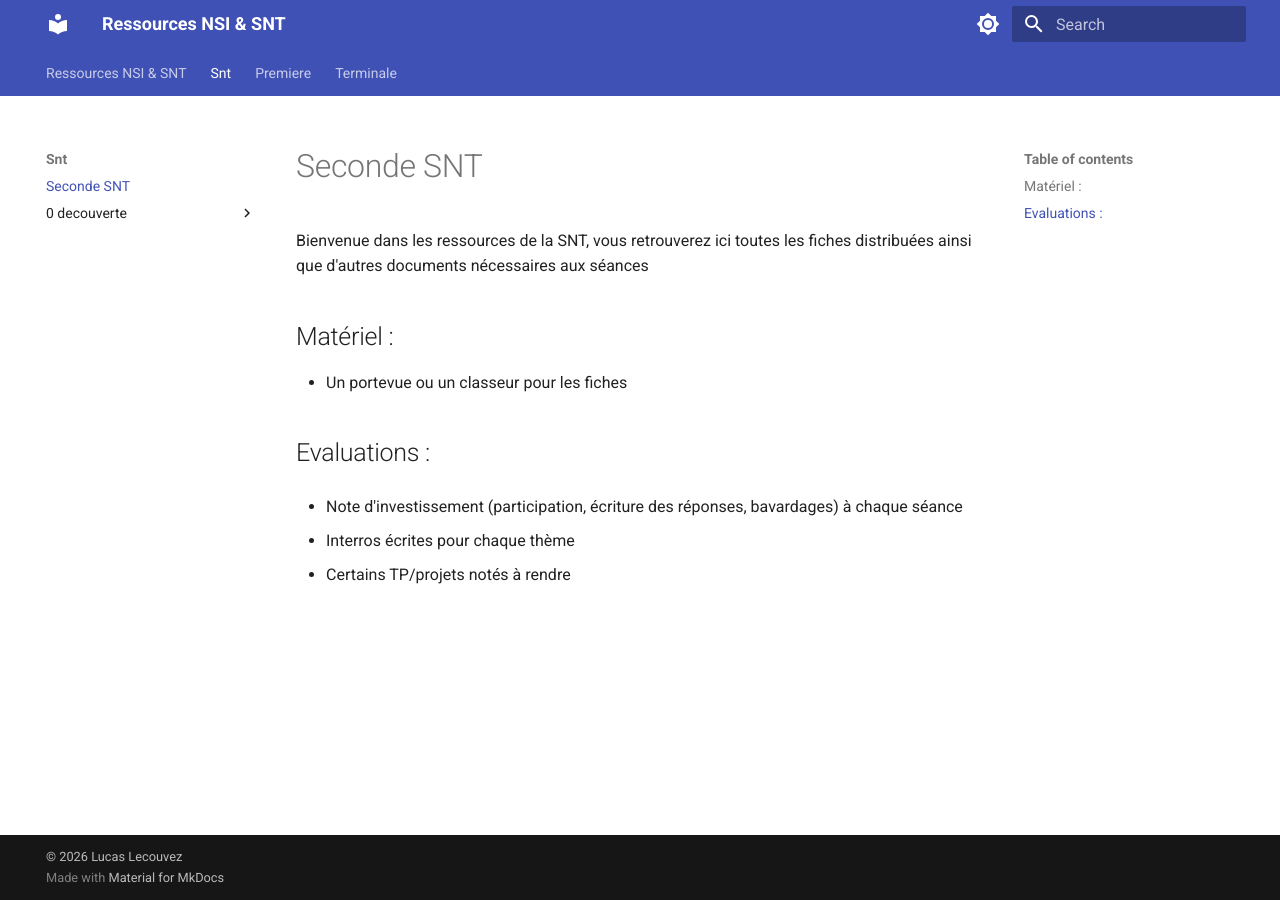
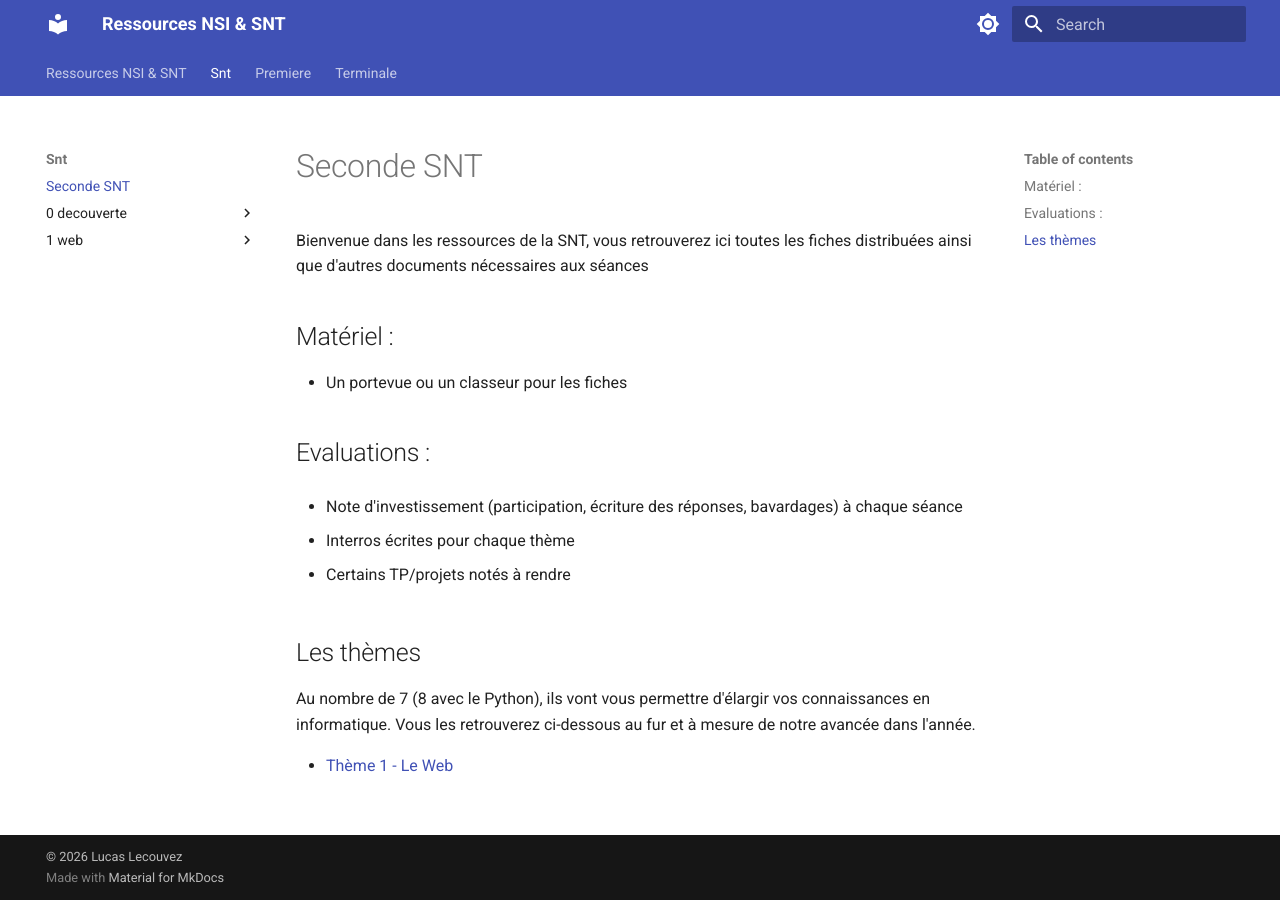
Before and after one commit to ProfD1FO/SNT-NSI-Lecouvez, an MkDocs documentation site: the page built from docs/snt/index.md, in a window 1280 px wide. Built offline with MkDocs 1.6.1 and Material for MkDocs 9.7.7, drawn with Linux system fonts in a browser that asks for light colours.

```diff
--- a/docs/snt/index.md
+++ b/docs/snt/index.md
@@ -13,3 +13,9 @@ Bienvenue dans les ressources de la SNT, vous retrouverez ici toutes les fiches
 * Interros écrites pour chaque thème
 
 * Certains TP/projets notés à rendre
+
+## Les thèmes
+
+Au nombre de 7 (8 avec le Python), ils vont vous permettre d'élargir vos connaissances en informatique. Vous les retrouverez ci-dessous au fur et à mesure de notre avancée dans l'année.
+
+- [Thème 1 - Le Web](1-web/index.md)
```
Also changed, not shown: docs/snt/1-web/index.md (added, +9 -0 lines), 3 other files.
